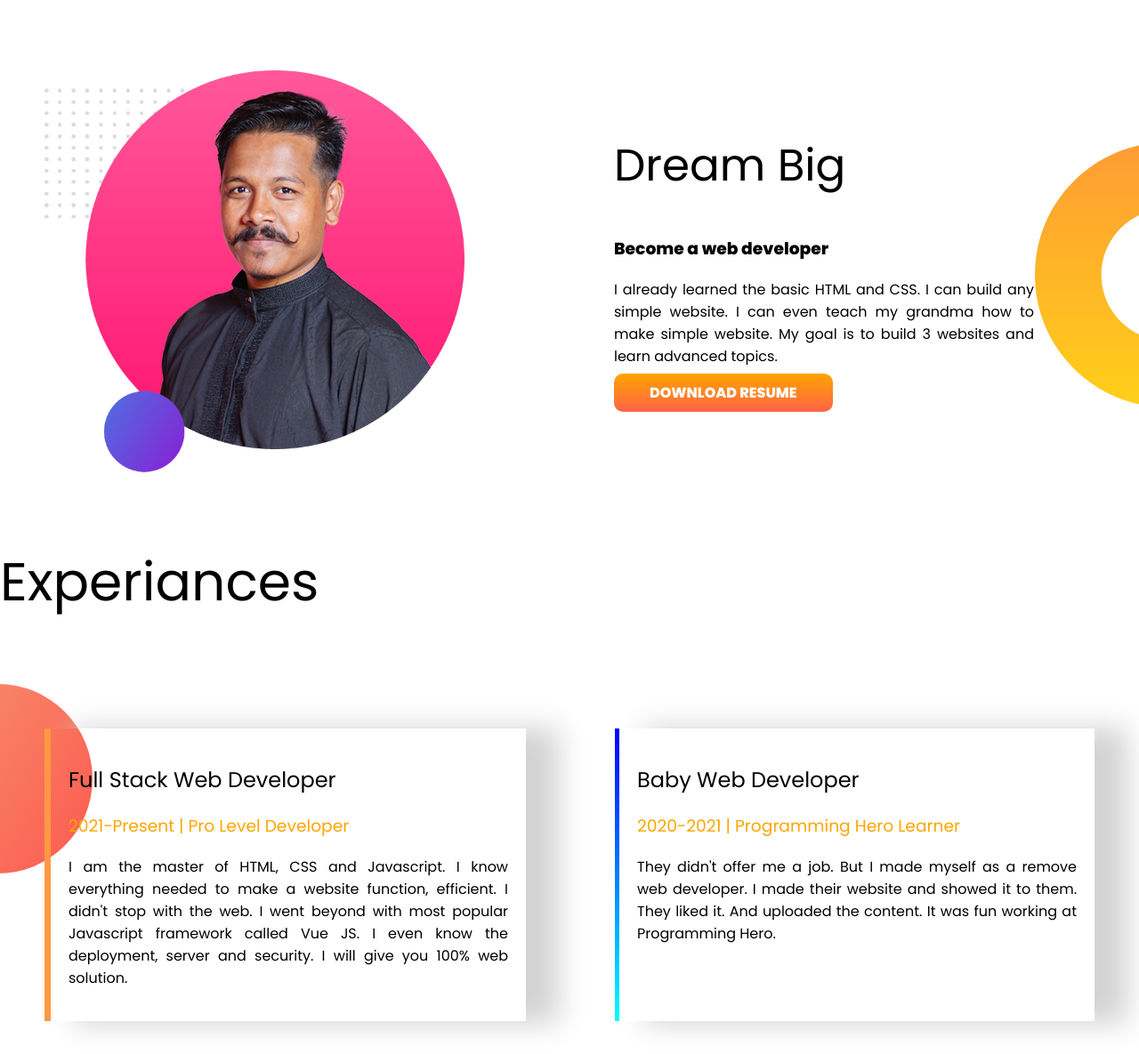
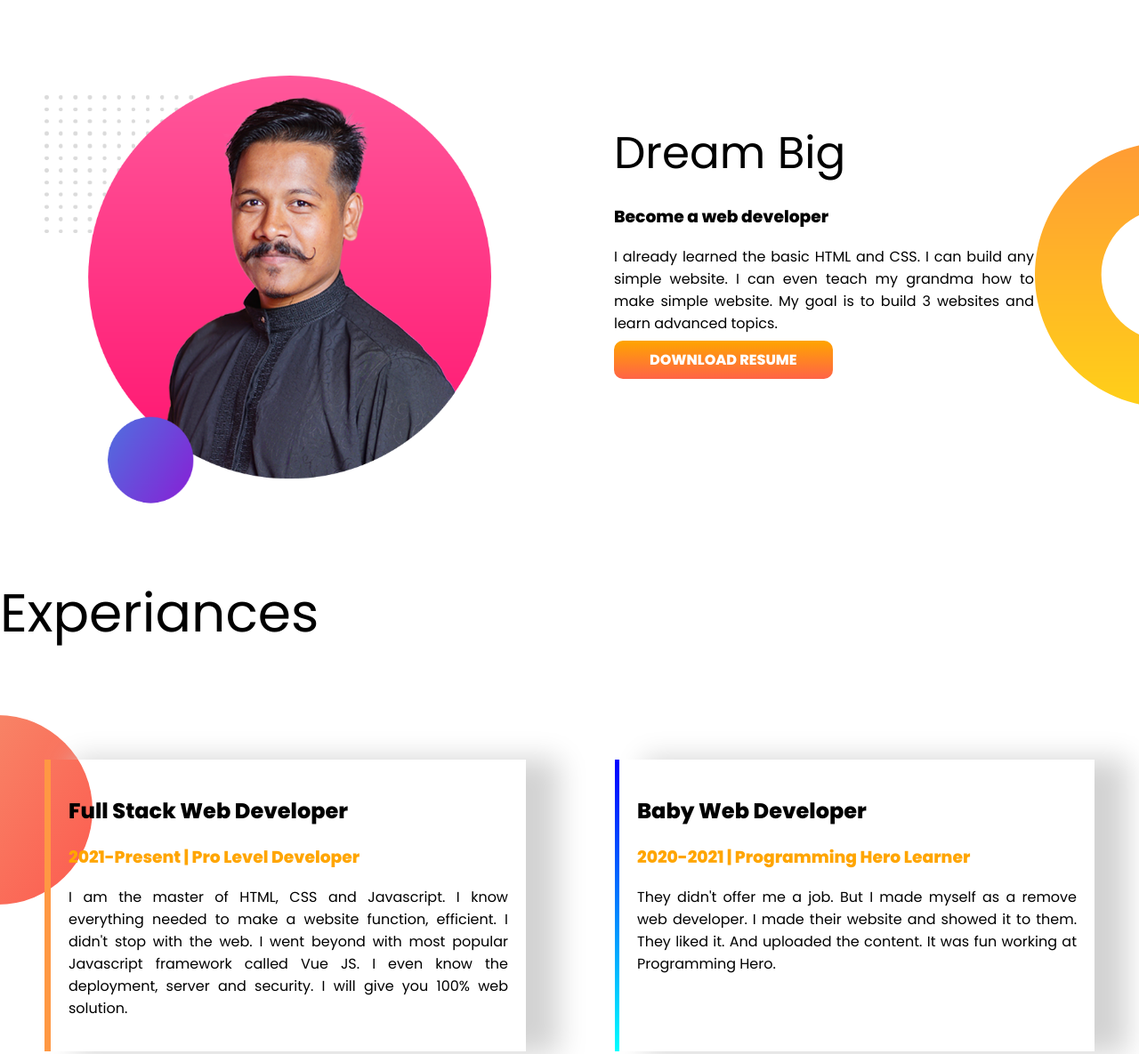
Before and after one commit to robindeveloperbd/developer-protfolio, a plain HTML site: page index.html in a window 1280 px wide. Shown: the part 620-1805 px from the top of the page at 89% size. Drawn offline with Linux system fonts and the light colour scheme.

Commit message:
add some file

```diff
--- a/style.css
+++ b/style.css
@@ -15,10 +15,12 @@ section {
 }
 .content-area {
     padding-left: 50px;
+    margin-top: 90px;
 }
 .content-area h1 {
     font-size: 50px;
-    font-weight: 400;
+    font-weight: 600px;
+    margin: 0;
 }
 .content-area p{
     width: 80%;
@@ -35,8 +37,9 @@ section {
     border-top-left-radius: 20px;
 }
 .images-area img {
-    width: 80%;
-    margin: 0 auto;
+    width: 85%;
+    /* margin: 0 auto; */
+    margin-top: 40px;
 }
 .half-width {
     width: 50%;
@@ -48,7 +51,7 @@ background-image: url(images/dream-bg.png);
 background-repeat: no-repeat;
 background-position: right;
 flex-direction: row-reverse;
-margin-top: 150px;
+margin-top: 120px;
 }
 .dream-section a {
     text-transform: uppercase;
@@ -75,11 +78,11 @@ h1 {
     box-shadow: 35px 1px 30px 2px lightgray;
 }
 .experiance-section h2 {
-    font-weight: 400;
+    font-weight: 700;
     color: black;
 }
 .experiance-section h3 {
-    font-weight: 400;
+    font-weight: 600;
     color: orange;
 }
 .experiance-section {
@@ -93,4 +96,5 @@ h1 {
 }
 footer {
     text-align: center;
+   margin: 15px 0;
 }
```
Also changed, not shown: index.html (+1 -0 lines).
